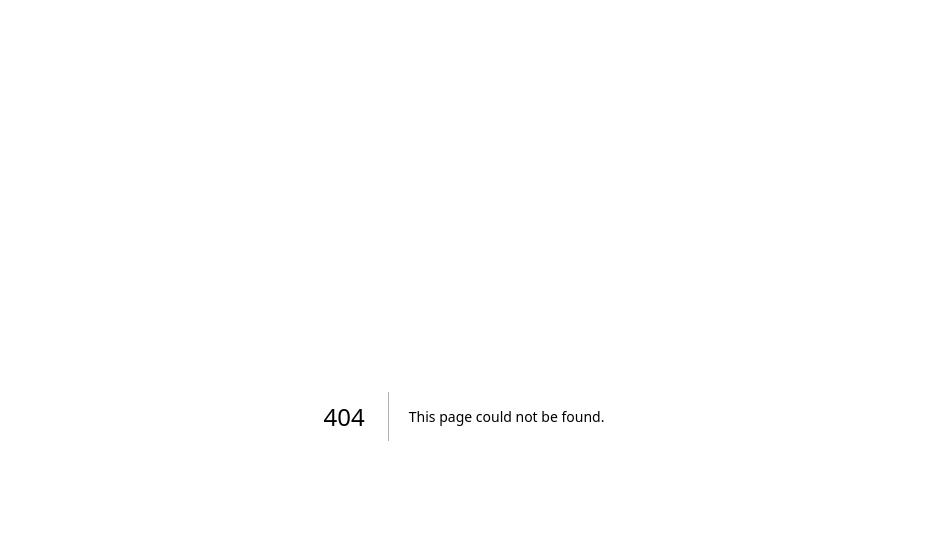
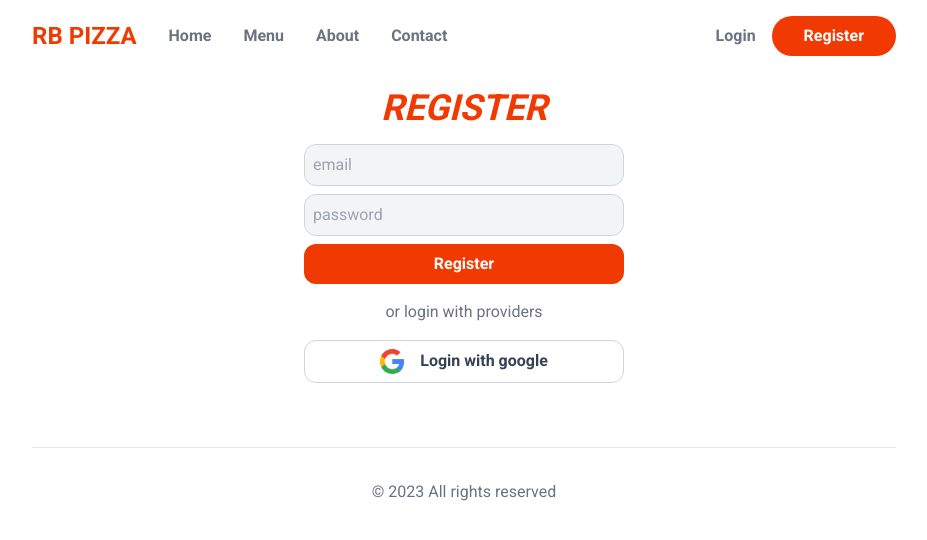
Before and after one commit to remus00/food_app, a Next.js app: page /register in a window 1280 px wide. Before the commit this address had no page. Shown: the top 540 px of the page, without its empty margins (176-1103 px from the left). Built offline with nearby package versions, Linux system fonts and the light colour scheme.

Commit message:
Register Page

```diff
--- a/src/app/globals.css
+++ b/src/app/globals.css
@@ -6,3 +6,20 @@ section.hero {
     @apply grid;
     grid-template-columns: 0.4fr 0.6fr;
 }
+
+input[type='email'],
+input[type='password'],
+input[type='text'] {
+    @apply block w-full my-2 rounded-xl;
+    @apply border p-2 border-gray-300 bg-gray-100;
+}
+
+button {
+    @apply block w-full text-gray-700 font-semibold;
+    @apply border border-gray-300 rounded-xl px-6 py-2;
+}
+
+button[type='submit'],
+.submit {
+    @apply border-0 bg-primary text-white;
+}
--- a/src/app/layout.js
+++ b/src/app/layout.js
@@ -1,5 +1,7 @@
 import { Roboto } from 'next/font/google';
 import './globals.css';
+import Header from '@/components/layout/Header';
+import Footer from '@/components/layout/Footer';
 
 const roboto = Roboto({ subsets: ['latin'], weight: ['400', '500', '700'] });
 
@@ -12,7 +14,11 @@ export default function RootLayout({ children }) {
     return (
         <html lang="en">
             <body className={roboto.className}>
-                <main className="max-w-4xl mx-auto p-4">{children}</main>
+                <main className="max-w-4xl mx-auto p-4">
+                    <Header />
+                    {children}
+                    <Footer />
+                </main>
             </body>
         </html>
     );
--- a/src/app/page.js
+++ b/src/app/page.js
@@ -1,20 +1,15 @@
 import AboutUs from '@/components/layout/AboutUs';
 import Contact from '@/components/layout/Contact';
-import Footer from '@/components/layout/Footer';
-import Header from '@/components/layout/Header';
 import Hero from '@/components/layout/Hero';
 import HomeMenu from '@/components/layout/HomeMenu';
-import SectionHeaders from '@/components/layout/SectionHeaders';
 
 export default function Home() {
     return (
         <>
-            <Header />
             <Hero />
             <HomeMenu />
             <AboutUs />
             <Contact />
-            <Footer />
         </>
     );
 }
--- /dev/null
+++ b/src/app/register/page.jsx
@@ -0,0 +1,25 @@
+import Image from 'next/image';
+import React from 'react';
+
+const RegisterPage = () => {
+    return (
+        <section className="mt-8">
+            <h1 className="text-center text-primary text-4xl uppercase italic font-semibold mb-4">
+                Register
+            </h1>
+
+            <form className="block max-w-xs mx-auto">
+                <input type="email" placeholder="email" />
+                <input type="password" placeholder="password" />
+                <button type="submit">Register</button>
+                <div className="my-4 text-center text-gray-500">or login with providers</div>
+                <button className="flex gap-4 items-center justify-center">
+                    <Image src={'/assets/google.png'} alt="google-icon" width={24} height={24} />
+                    Login with google
+                </button>
+            </form>
+        </section>
+    );
+};
+
+export default RegisterPage;
--- a/src/components/layout/Header.jsx
+++ b/src/components/layout/Header.jsx
@@ -4,17 +4,20 @@ import React from 'react';
 const Header = () => {
     return (
         <header className="flex items-center justify-between">
-            <Link href="" className="text-primary font-semibold text-2xl">
-                RB PIZZA
-            </Link>
-
             <nav className="flex items-center gap-8 text-gray-500 font-semibold">
-                <Link href="">Home</Link>
+                <Link href="/" className="text-primary font-semibold text-2xl">
+                    RB PIZZA
+                </Link>
+                <Link href="/">Home</Link>
                 <Link href="">Menu</Link>
                 <Link href="">About</Link>
                 <Link href="">Contact</Link>
-                <Link href="" className="bg-primary rounded-full text-white px-8 py-2">
-                    Login
+            </nav>
+
+            <nav className="flex items-center gap-4 text-gray-500 font-semibold">
+                <Link href={'/login'}>Login</Link>
+                <Link href={'/register'} className="bg-primary rounded-full text-white px-8 py-2">
+                    Register
                 </Link>
             </nav>
         </header>
--- a/src/components/layout/Hero.jsx
+++ b/src/components/layout/Hero.jsx
@@ -4,7 +4,7 @@ import ArrowRight from '../icons/ArrowRight';
 
 const Hero = () => {
     return (
-        <section className="hero">
+        <section className="hero mt-4">
             <div className="py-12">
                 <h1 className="text-4xl font-semibold">
                     Everything
```
Also changed, not shown: public/assets/google.png (added).
